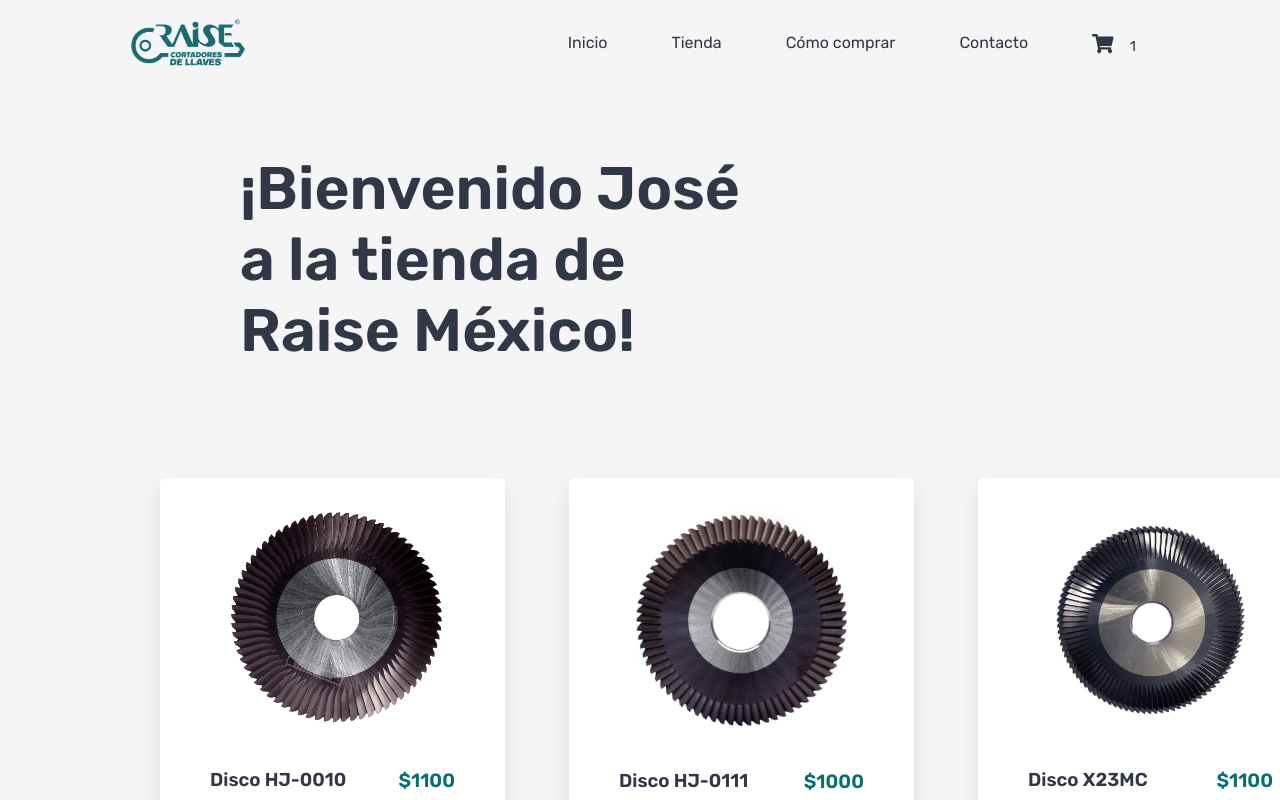
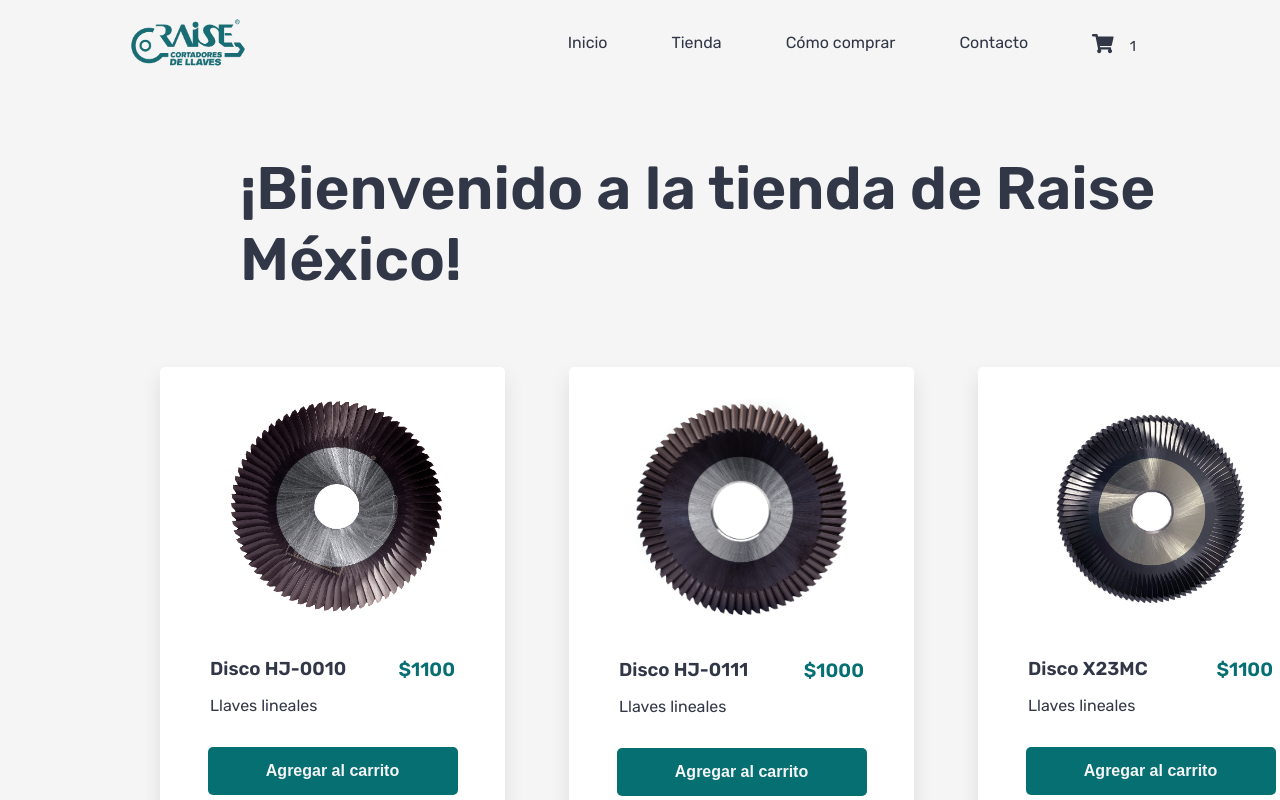
Before and after one commit to MercedesMulet/raise-cart, a React (Create React App) app: page / in a window 1280 px wide. Shown: the top 800 px of the page. Built offline with nearby package versions, Linux system fonts and the light colour scheme.

Commit message:
key agregada para cada producto

```diff
--- a/src/App.js
+++ b/src/App.js
@@ -1,12 +1,12 @@
 import './scss/app.scss';
 import { NavBar } from './components/NavBar/NavBar';
-import { Greeting } from './components/ItemListContainer/ItemListContainer';
+import { ItemListContainer } from './components/ItemListContainer/ItemListContainer';
 
 function App() {
   return (
     <div className="App">
       <NavBar />
-      <Greeting user="José" />
+      <ItemListContainer />
     </div>
   );
 }
--- a/src/components/ItemListContainer/ItemListContainer.jsx
+++ b/src/components/ItemListContainer/ItemListContainer.jsx
@@ -2,7 +2,7 @@ import { useState, useEffect } from 'react';
 import Products from '../../Products.json';
 import { ItemList } from '../ItemListContainer/ItemList';
 
-export const Greeting = (props) => {
+export const ItemListContainer = (props) => {
   const [products, setProducts] = useState([]);
 
   const getData = (data) =>
@@ -25,12 +25,13 @@ export const Greeting = (props) => {
   return (
     <>
       <div className="header-list-container">
-        <h1>¡Bienvenido {props.user} a la tienda de Raise México!</h1>
+        <h1>¡Bienvenido a la tienda de Raise México!</h1>
       </div>
-
       <div className="item-list-container">
         {products.length
-          ? products.map((product) => <ItemList product={product} />)
+          ? products.map((product) => (
+              <ItemList product={product} key={product.codigoRaise} />
+            ))
           : 'Cargando productos...'}
       </div>
     </>
--- a/src/components/ItemListContainer/itemListContainer.scss
+++ b/src/components/ItemListContainer/itemListContainer.scss
@@ -1,6 +1,5 @@
 .header-list-container {
-    width: 40%;
-    margin: 5rem 0 5rem 240px;
+    margin: 5rem 0 0 240px;
 
     h1 {
         font-size: 60px;
```
